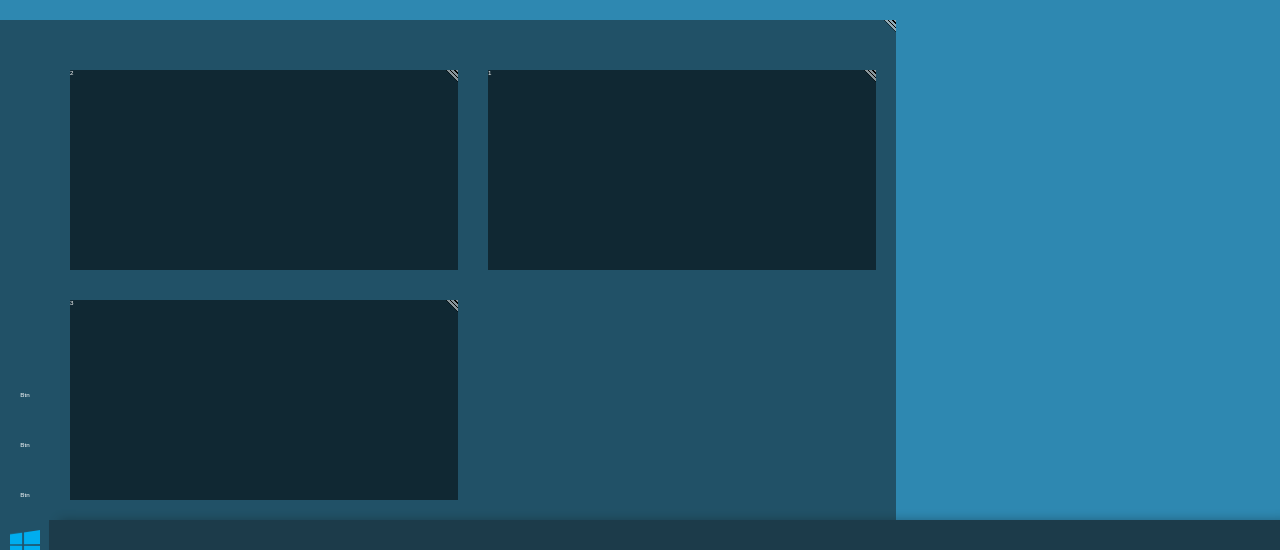
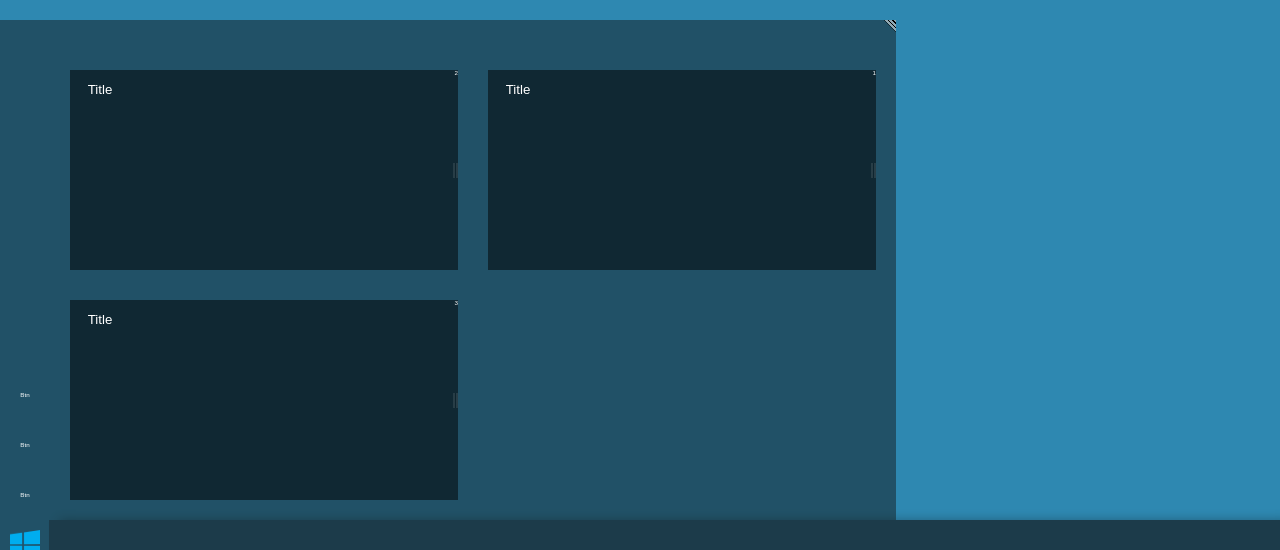
Before and after one commit to fpvonly/wui, a React app: page / in a window 1280 px wide. Both pictures are taken after a click on the element 24 px from the left and 775 px from the top of the page. Shown: the part 230-780 px from the top of the page. Built offline with nearby package versions, Linux system fonts and the light colour scheme.

Commit message:
Working on dynamic column titles and draggable columns

```diff
--- a/assets/css/styles.css
+++ b/assets/css/styles.css
@@ -183,6 +183,8 @@ html, body {
   background-color: rgba(0, 0, 0, 0.5);
   min-height: 150px;
   position: relative;
+  display: flex;
+  align-items: flex-start;
 }
 
 .menu .box:focus {
@@ -192,13 +194,41 @@ html, body {
 
 .menu .box .box_resize_grip {
   position: absolute;
-  width: 12px;
-  height: 12px;
-  top: 0;
+  width: 5px;
+  height: 15px;
+  top: calc(50% - 7px);
   right: 0;
   z-index: 5000;
-  cursor: nesw-resize;
-  -webkit-clip-path: polygon(0 0, 100% 0, 100% 100%);
-  clip-path: polygon(0 0, 100% 0, 100% 100%);
-  background: repeating-linear-gradient(45deg,rgba(255,255,255,.5),rgba(255,255,255,.5) 2px,#000 2px,#000 3px);
+  cursor: ew-resize;
+  background: repeating-linear-gradient(90deg,rgba(255,255,255,1),rgba(255,255,255,1) 2px,#000 2px,#000 3px);
+  opacity: 0.1;
+  transition: opacity 0.4s;
 }
+
+.menu .box .box_resize_grip:hover {
+  opacity: 0.4;
+}
+
+.menu .box .title_input {
+  background: transparent;
+  border: none;
+  width: 90%;
+  display: block;
+  margin: 0.8rem auto;
+  margin-left: auto;
+  padding: 0.4rem;
+  margin-right: auto;
+  color: #ffffff;
+}
+
+.menu .box .title_input:focus {
+  border: 2px solid rgb(46, 136, 177);
+  background: #ffffff;
+  color: #000000;
+  cursor: text !important;
+}
+
+.menu .box .title_input:hover {
+  border: 2px solid rgba(46, 136, 177, 0.2);
+  cursor: pointer;
+}
--- a/src/components/MenuAreaBox.jsx
+++ b/src/components/MenuAreaBox.jsx
@@ -10,10 +10,11 @@ class MenuAreaBox extends React.Component {
 
     this.resizeGrip = null;
     this.panel = null;
-    this.menu = null;
+    this.titleInput = null;
     this.startX = null;
     this.startY = null;
     this.startWidth = -1;
+    this.dragStartX = -1;
 
     this.state = {
       order: this.props.order,
@@ -64,7 +65,6 @@ class MenuAreaBox extends React.Component {
   handleMouseUp = () => {
     let endWidth = this.panel.getBoundingClientRect().width;
     let colRelation = endWidth - this.startWidth;
-  //  colRelation = endWidth / (this.startWidth + colRelation*30)
     let containerWidth = this.props.getContentPanelObj().getBoundingClientRect().width;
     let singleColWidth = containerWidth / 3;
     let endCols = Math.ceil(endWidth / singleColWidth);
@@ -76,6 +76,25 @@ class MenuAreaBox extends React.Component {
     window.removeEventListener('mousemove', this.handleMouseMove, false);
   }
 
+  onMouseDown = (e) => {
+    this.dragStartX = e.pageX;
+    window.addEventListener('mousemove', this.handleMouseMove, false);
+    window.addEventListener('mouseup', this.handleMouseUp, false);
+  }
+
+  handleMouseMove = (e) => {
+    let dist = e.pageX - this.dragStartX;
+    this.panel.style.left = dist + 'px';
+  }
+
+  handleMouseUp = () => {
+    this.panel.style.left = 'auto';
+    this.panel.style.top = 'auto';
+
+    window.removeEventListener('mousemove', this.handleMouseMove, false);
+    window.removeEventListener('mouseup', this.handleMouseUp, false);
+  }
+
 
   render() {
     let styles = {
@@ -84,6 +103,7 @@ class MenuAreaBox extends React.Component {
     };
 
     return <div className='box' ref={(c) => { this.panel = c; }} style={styles}>
+      <input className='title_input' ref={(c) => { this.titleInput = c; }} type='text' defaultValue='Title' onMouseDown={this.onMouseDown} />
       {this.props.text}
       <div className='box_resize_grip' ref={(c) => { this.resizeGrip = c; }} />
     </div>;
```
